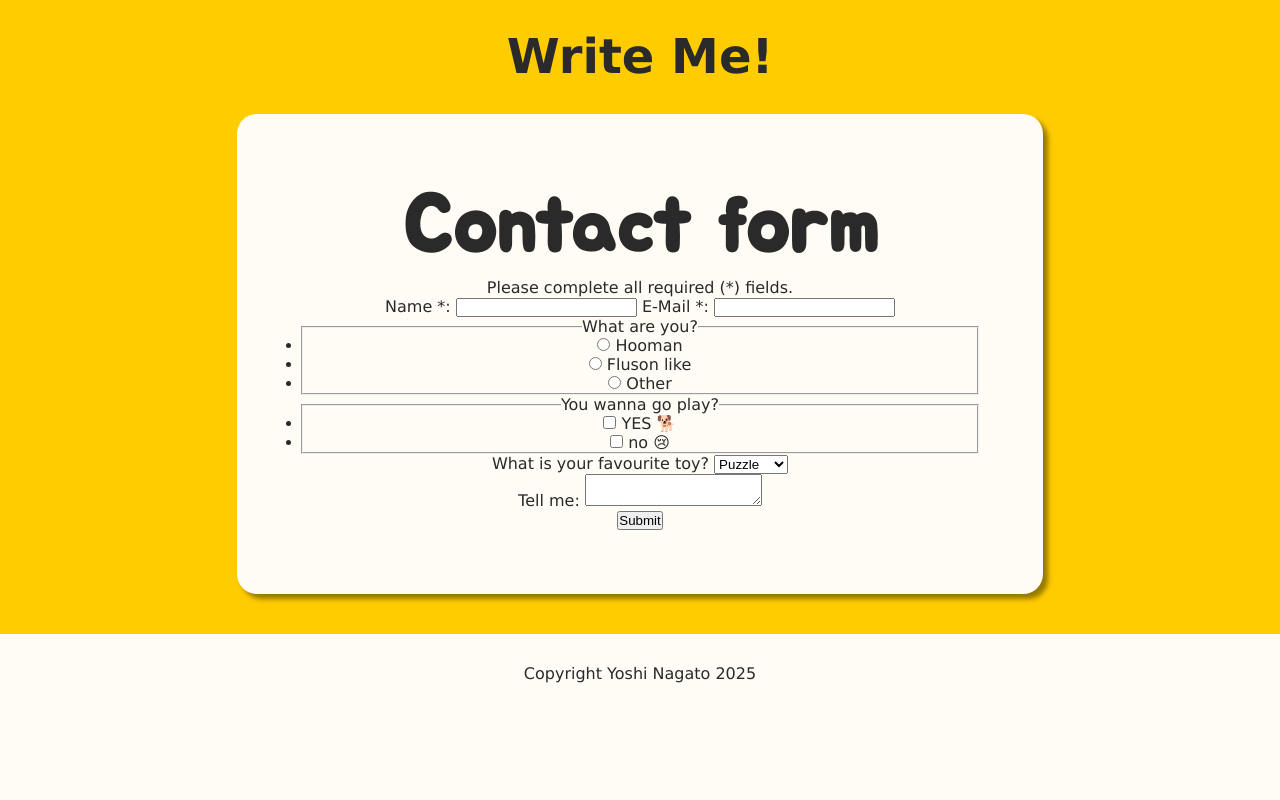
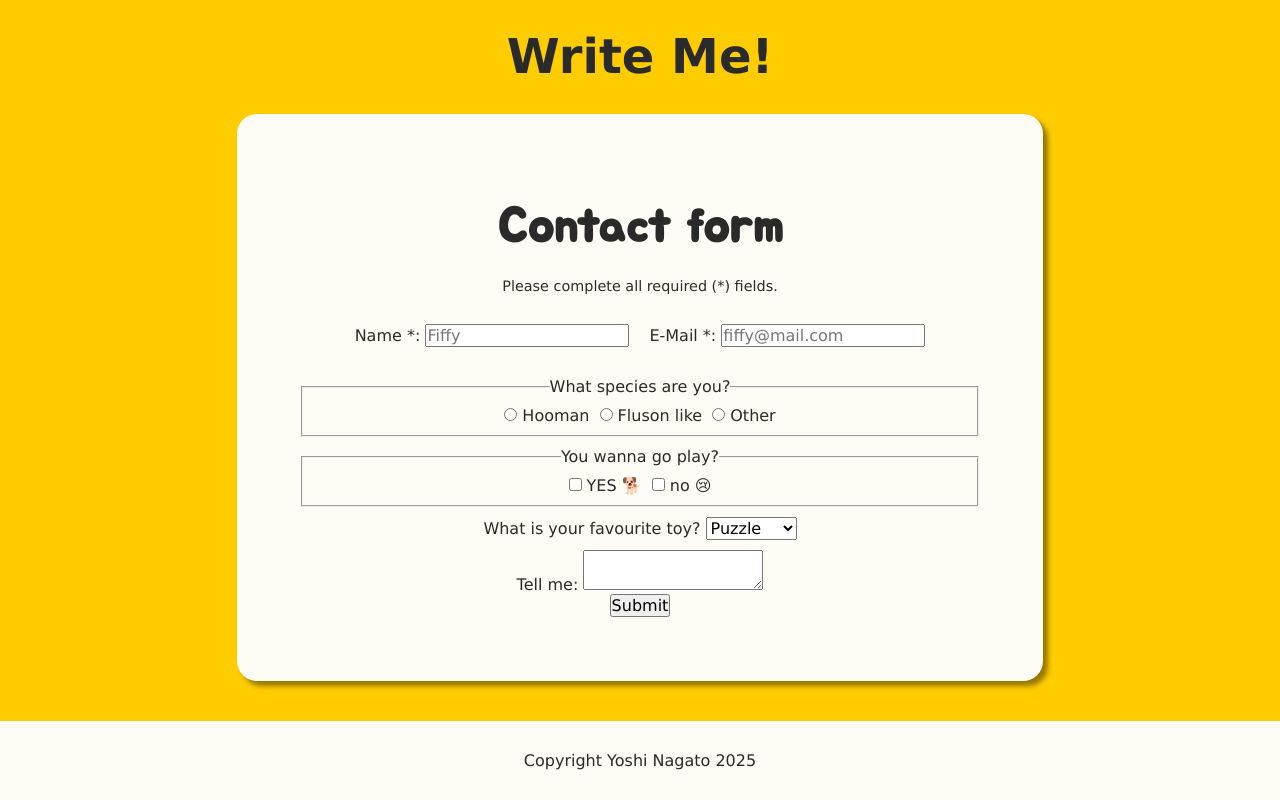
Before and after one commit to YoshiNagato/Flusons-Page, a plain HTML site: page index.html in a window 1280 px wide. Shown: the part 2492-3292 px from the top of the page. Before the commit the page ends 3205 px from the top, so only its background shows below. Drawn offline with Linux system fonts and the light colour scheme; a web font is replaced by a local one.

Commit message:
Improving the form style

```diff
--- a/index.html
+++ b/index.html
@@ -133,17 +133,17 @@
                 <div class="contactWrapper">
                     <form action="/my-handling-form-page" method="post">
                         <h1>Contact form</h1>
-                        <p>Please complete all required (*) fields.</p>
+                        <p class="asterix">Please complete all required (*) fields.</p>
                         <section class="contactInformation">
                             <label for="fname">Name *:
-                                <input class="name" type="text" id="fname" name="user_name" required>
+                                <input class="name" type="text" id="fname" name="user_name" required placeholder="Fiffy" maxlength="20">
                             </label>
-                            <label for="email">E-Mail *:
-                                <input class="email" type="email" id="email" name="user_email" required>
+                            <label for="email" >E-Mail *:
+                                <input class="email" type="email" id="email" name="user_email" required placeholder="fiffy@mail.com">
                             </label>
                         </section>
                         <fieldset class="species">
-                            <legend>What are you?</legend>
+                            <legend>What species are you?</legend>
                             <ul>
                                 <li>
                                     <label for="hooman">
@@ -182,7 +182,7 @@
                                 </li>
                             </ul>
                         </fieldset>
-                        <p>
+                        <p class="toy">
                             <label for="toy">
                                 <span>What is your favourite toy?</span>
                             </label>
@@ -195,9 +195,9 @@
                                 <option value="stick">Stick</option>
                             </select>
                         </p>
-                        <p>
+                        <p class="msg">
                             <label for="msg">Tell me:</label>
-                            <textarea id="msg" name="user_message"></textarea>
+                            <textarea id="msg" name="user_message" ></textarea>
                         </p>
                         <button class="submit" type="submit">Submit</button>
 
--- a/styles.css
+++ b/styles.css
@@ -19,6 +19,14 @@
     margin:0;
     padding:0;
     box-sizing: border-box;
+}
+
+button,
+input,
+select,
+textarea {
+    font-family:inherit;
+    font-size: 100%;
 }
 
 body {
@@ -329,6 +337,16 @@ header {
     /* background-color: #ffcc00; */
     padding:5vh 5vw;
 }
+
+.contact h1 {
+    font-size: 3rem;
+    margin:20px;
+}
+
+.asterix {
+    font-size: 0.9rem;
+}
+
 .contactWrapper {
     background-color: rgb(255, 252, 245);
     /* border:solid blue 1px; */
@@ -339,6 +357,41 @@ header {
     border-radius: 20px;
     box-shadow: 5px 5px 5px #967800;
 }
+
+
+.contactInformation {
+    display:flex;
+    flex-wrap: wrap;
+    align-items: center;
+    justify-content: center;
+    margin:20px;
+}
+
+.contactInformation > label {
+    margin:10px;
+}
+
+fieldset {
+    margin:10px 0;
+    padding:5px;
+    display:flex;
+    align-items: center;
+    justify-content: center;
+}
+
+fieldset > ul {
+    display:flex;
+    list-style: none;
+}
+
+fieldset li {
+    padding:5px;
+}
+
+.toy {
+    margin:10px 0;
+}
+
 
 /* form>label {
     font-weight: bold;
```
